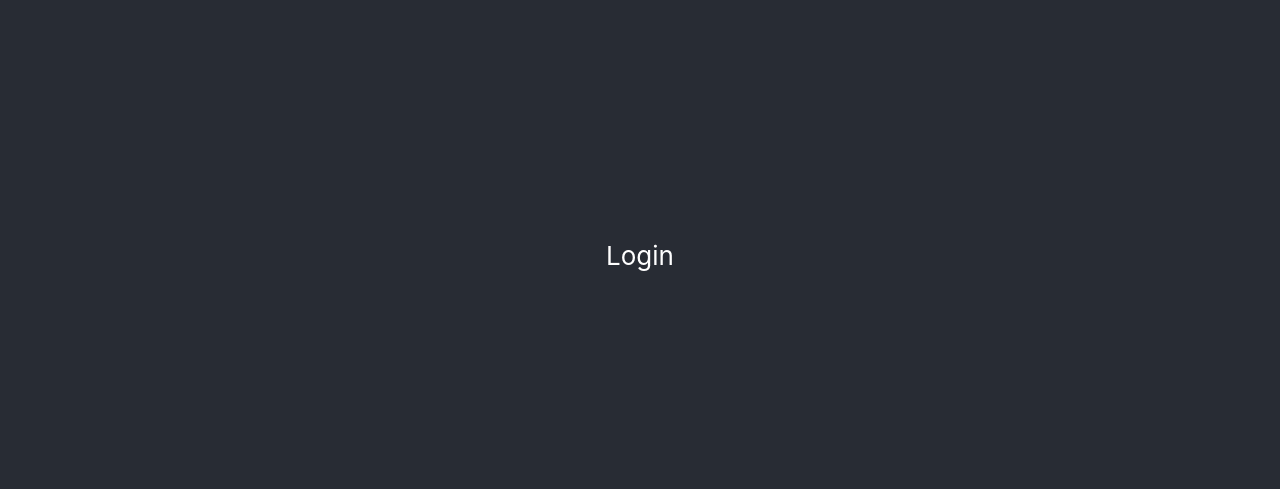
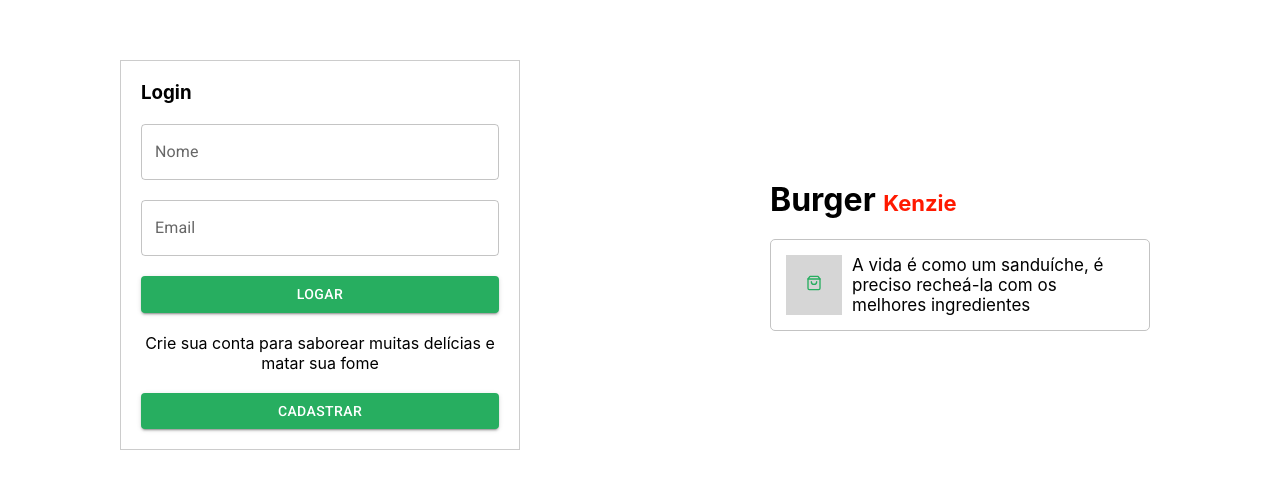
Before and after one commit to Kenzie-Academy-Brasil-Developers/react-entrega-s5-hamburgueria-2-0-com-typescript-json-server-RafaelSchug, a React (Create React App) app: page /login in a window 1280 px wide. Shown: the part 145-634 px from the top of the page. Built offline with nearby package versions, Linux system fonts and the light colour scheme.

Commit message:
feat: login and register pages

```diff
--- a/package.json
+++ b/package.json
@@ -6,8 +6,11 @@
     "@emotion/react": "^11.5.0",
     "@emotion/styled": "^11.3.0",
     "@hookform/resolvers": "^2.8.2",
+    "@material-ui/core": "^4.12.3",
     "@material-ui/icons": "^4.11.2",
+    "@mui/core": "^5.0.0-alpha.53",
     "@mui/material": "^5.0.6",
+    "@mui/styles": "^5.0.2",
     "@testing-library/jest-dom": "^5.11.4",
     "@testing-library/react": "^11.1.0",
     "@testing-library/user-event": "^12.1.10",
@@ -22,6 +25,7 @@
     "react-icons": "^4.3.1",
     "react-router-dom": "^5.3.0",
     "react-scripts": "4.0.3",
+    "styled-components": "^5.3.3",
     "typescript": "^4.1.2",
     "web-vitals": "^1.0.1",
     "yup": "^0.32.11"
--- a/src/App.tsx
+++ b/src/App.tsx
@@ -1,12 +1,24 @@
 import "./App.css";
 import Routes from "./routes";
+import { createTheme, ThemeProvider } from "@mui/material/styles";
+
+const theme = createTheme({
+  palette: {
+    primary: {
+      main: "#27AE60",
+    },
+    secondary: {
+      main: "#EB5757",
+    },
+  },
+});
 
 function App() {
   return (
     <div className="App">
-      <header className="App-header">
+      <ThemeProvider theme={theme}>
         <Routes></Routes>
-      </header>
+      </ThemeProvider>
     </div>
   );
 }
--- /dev/null
+++ b/src/components/Banner/index.tsx
@@ -0,0 +1,25 @@
+import { Container } from "./style";
+import { FiShoppingBag } from "react-icons/fi";
+
+const Banner = () => {
+  return (
+    <Container>
+      <div className="logo_title">
+        <strong>
+          <span>Burger </span>Kenzie
+        </strong>
+      </div>
+      <div className="content_container">
+        <div className="icon_content">
+          <FiShoppingBag />
+        </div>
+        <div className="text_content">
+          A vida é como um sanduíche, é preciso recheá-la com os melhores
+          ingredientes
+        </div>
+      </div>
+    </Container>
+  );
+};
+
+export default Banner;
--- /dev/null
+++ b/src/components/Banner/style.js
@@ -0,0 +1,48 @@
+import styled from 'styled-components';
+
+export const Container = styled.div`
+
+    width: 100%;
+    max-width: 400px;
+    min-width: 260px;
+    display: flex;
+    flex-direction: column;
+    gap: 20px;
+    padding: 10px;
+
+    .logo_title {
+        font-weight: bold;
+        color: #ff1900;
+        text-align: left;
+        font-size: 22px;
+
+        span {
+            color: #000;
+            font-size: 32px;
+        }
+    }
+
+    .content_container {
+        display: flex;
+        align-items: center;
+        justify-content: flex-end;
+        gap: 10px;
+        padding: 15px;
+        border: 1px solid #c3c3c3;
+        border-radius: 5px;
+    }
+
+    .icon_content {
+        padding: 20px;
+        background: #d6d6d6;
+        display: inline-block;
+        color: #27AE60;
+    }
+
+    .text_content {
+        max-width: 300px;
+        font-size: 17px;
+        text-align: left;
+    }
+
+`
--- /dev/null
+++ b/src/components/FormContainer/index.tsx
@@ -0,0 +1,12 @@
+import { ReactNode } from "react";
+import { BoxStyled } from "./style";
+
+interface FormContainerProps {
+  children: ReactNode;
+}
+
+const FormContainer = ({ children }: FormContainerProps) => {
+  return <BoxStyled component="form">{children}</BoxStyled>;
+};
+
+export default FormContainer;
--- /dev/null
+++ b/src/components/FormContainer/style.js
@@ -0,0 +1,32 @@
+import { styled } from "@mui/system";
+import { Box } from "@mui/system";
+
+export const BoxStyled = styled(Box)`
+
+    width: 100%;
+    max-width: 400px;
+    min-width: 260px;
+    display: flex;
+    flex-direction: column;
+    align-items: center;
+    justify-content: center;
+    padding: 20px;
+    border: 1px solid #ccc;
+    gap: 20px;
+
+    > div, input {
+        width: 100%;
+        flex:1;
+    }
+
+    .top_form {
+        display: flex;
+        justify-content: space-between;
+    }
+
+    button {
+        width: 100%;
+        color: white;
+    }
+
+`
--- a/src/index.css
+++ b/src/index.css
@@ -1,13 +1,19 @@
+* {
+  box-sizing: border-box;
+  margin: 0;
+  padding: 0;
+}
+
 body {
   margin: 0;
-  font-family: -apple-system, BlinkMacSystemFont, 'Segoe UI', 'Roboto', 'Oxygen',
-    'Ubuntu', 'Cantarell', 'Fira Sans', 'Droid Sans', 'Helvetica Neue',
+  font-family: -apple-system, BlinkMacSystemFont, "Segoe UI", "Roboto", "Oxygen",
+    "Ubuntu", "Cantarell", "Fira Sans", "Droid Sans", "Helvetica Neue",
     sans-serif;
   -webkit-font-smoothing: antialiased;
   -moz-osx-font-smoothing: grayscale;
 }
 
 code {
-  font-family: source-code-pro, Menlo, Monaco, Consolas, 'Courier New',
+  font-family: source-code-pro, Menlo, Monaco, Consolas, "Courier New",
     monospace;
 }
--- /dev/null
+++ b/src/pages/login/index.tsx
@@ -0,0 +1,30 @@
+import Banner from "../../components/Banner";
+import FormContainer from "../../components/FormContainer";
+import { TextField, Button } from "@mui/material";
+import { MainContainer, ChildContainer } from "./styled";
+
+const Login = () => {
+  return (
+    <MainContainer>
+      <ChildContainer className="left_container">
+        <Banner />
+      </ChildContainer>
+      <ChildContainer className="right_container">
+        <FormContainer>
+          <div className="top_form">
+            <h3>Login</h3>
+          </div>
+          <TextField id="outlined-basic" label="Nome" variant="outlined" />
+          <TextField id="outlined-basic" label="Email" variant="outlined" />
+          <Button variant="contained">Logar</Button>
+          <span>
+            Crie sua conta para saborear muitas delícias e matar sua fome
+          </span>
+          <Button variant="contained">Cadastrar</Button>
+        </FormContainer>
+      </ChildContainer>
+    </MainContainer>
+  );
+};
+
+export default Login;
--- /dev/null
+++ b/src/pages/login/styled.js
@@ -0,0 +1,18 @@
+import styled from 'styled-components';
+
+
+export const MainContainer = styled.div`
+    height: 100vh;
+    display: flex;
+    flex-direction: row-reverse;
+    justify-content: center;
+    align-items: center;
+    flex-wrap:wrap;
+`
+export const ChildContainer = styled.div`
+    display: flex;
+    justify-content: center;
+    align-items: center;
+    flex: 1;
+
+`
--- /dev/null
+++ b/src/pages/register/index.tsx
@@ -0,0 +1,33 @@
+import Banner from "../../components/Banner";
+import FormContainer from "../../components/FormContainer";
+import { TextField, Button } from "@mui/material";
+import { MainContainer, ChildContainer } from "./styled";
+
+const Register = () => {
+  return (
+    <MainContainer>
+      <ChildContainer className="left_container">
+        <Banner />
+      </ChildContainer>
+      <ChildContainer className="right_container">
+        <FormContainer>
+          <div className="top_form">
+            <h3>Cadastro</h3>
+            <p>Retornar para login</p>
+          </div>
+          <TextField id="outlined-basic" label="Nome" variant="outlined" />
+          <TextField id="outlined-basic" label="Email" variant="outlined" />
+          <TextField id="outlined-basic" label="Senha" variant="outlined" />
+          <TextField
+            id="outlined-basic"
+            label="Confirmar Senha"
+            variant="outlined"
+          />
+          <Button variant="contained">Cadastrar</Button>
+        </FormContainer>
+      </ChildContainer>
+    </MainContainer>
+  );
+};
+
+export default Register;
--- /dev/null
+++ b/src/pages/register/styled.js
@@ -0,0 +1,17 @@
+import styled from 'styled-components';
+
+
+export const MainContainer = styled.div`
+    height: 100vh;
+    display: flex;
+    justify-content: center;
+    align-items: center;
+    flex-wrap:wrap;
+`
+export const ChildContainer = styled.div`
+    display: flex;
+    justify-content: center;
+    align-items: center;
+    flex: 1;
+
+`
--- a/src/routes/index.tsx
+++ b/src/routes/index.tsx
@@ -1,4 +1,6 @@
 import { Switch, Route, useHistory } from "react-router-dom";
+import Login from "../pages/login";
+import Register from "../pages/register";
 
 const Routes = () => {
   const history = useHistory();
@@ -9,10 +11,10 @@ const Routes = () => {
         Produtos
       </Route>
       <Route exact path="/login">
-        Login
+        <Login />
       </Route>
       <Route exact path="/register">
-        Register
+        <Register />
       </Route>
       <Route>{() => history.push("/")}</Route>
     </Switch>
```
Also changed, not shown: 1 other file (tests, documents, lock files or other folders).
